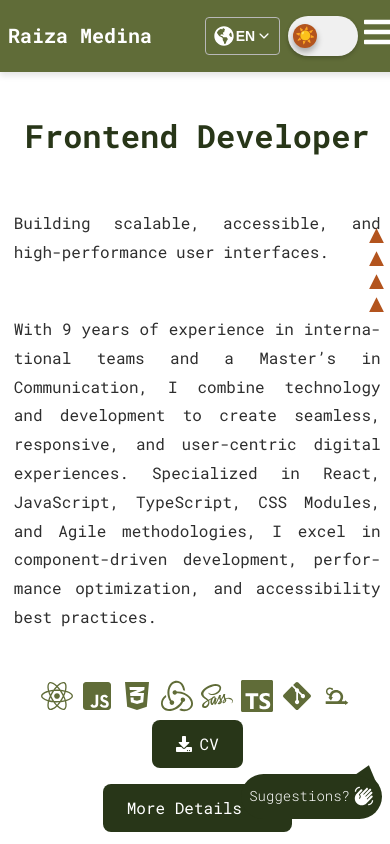
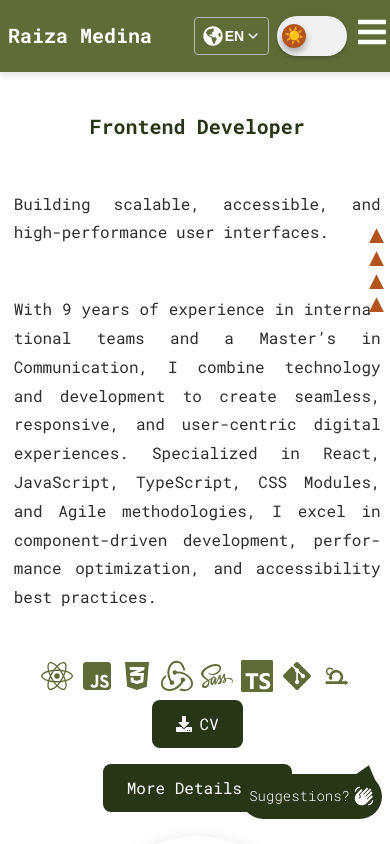
Before and after one commit to raimedina/portfolio, a React (Create React App) app: page /en in a window 390 px wide. Shown: the top 844 px of the page. Built offline with nearby package versions, Linux system fonts and the light colour scheme.

Commit message:
responsiveness improvements

```diff
--- a/src/components/Layout/Header/Header.module.css
+++ b/src/components/Layout/Header/Header.module.css
@@ -10,7 +10,8 @@
   position: sticky;
   top: 0;
   z-index: var(--z-index-header);
-  width: 98%;
+  width: 100%;
+
   box-shadow: 0 4px 6px var(--shadow-color);
   transition: background-color 0.3s ease, color 0.3s ease;
 }
@@ -38,7 +39,7 @@
   display: var(--display-flex);
   gap: var(--spacing-small);
   align-items: center;
-  margin-right: -10px;
+  margin-right: 1%;
 }
 
 
@@ -49,7 +50,6 @@
 
   .hamburgerWrapper {
     display: block;
-    margin-left: -5px;
   }
 }
 
--- a/src/components/Profile/Profile.module.css
+++ b/src/components/Profile/Profile.module.css
@@ -142,7 +142,6 @@
 
 @media (max-width: 768px) {
   .profileSection {
-
     padding: var(--spacing-small);
     width: 100%;
   }
@@ -155,7 +154,6 @@
   }
 
   .dropdownButton {
-
     margin-bottom: 15%;
   }
   .name {
@@ -165,11 +163,10 @@
   }
   .textContainer {
     width: 100%;
-    font-size: 1.5rem;
     line-height: 2.2rem;
  }
   .summary1, .summary2 {
-    font-size: 1.3rem;
+    font-size: 1.1rem;
     line-height: 3rem;
     padding: 0 var(--spacing-xxsmall);
     margin: auto;
--- a/src/components/Section/Section.module.css
+++ b/src/components/Section/Section.module.css
@@ -131,4 +131,11 @@
   .techIcon {
     font-size: 2rem;
   }
+  .role {
+    font-size: var(--font-size-large);
+    font-weight: 700;
+    word-wrap: break-word;
+    hyphens: auto;
+    line-height: var(--line-height-large);
+  }
 }
```
